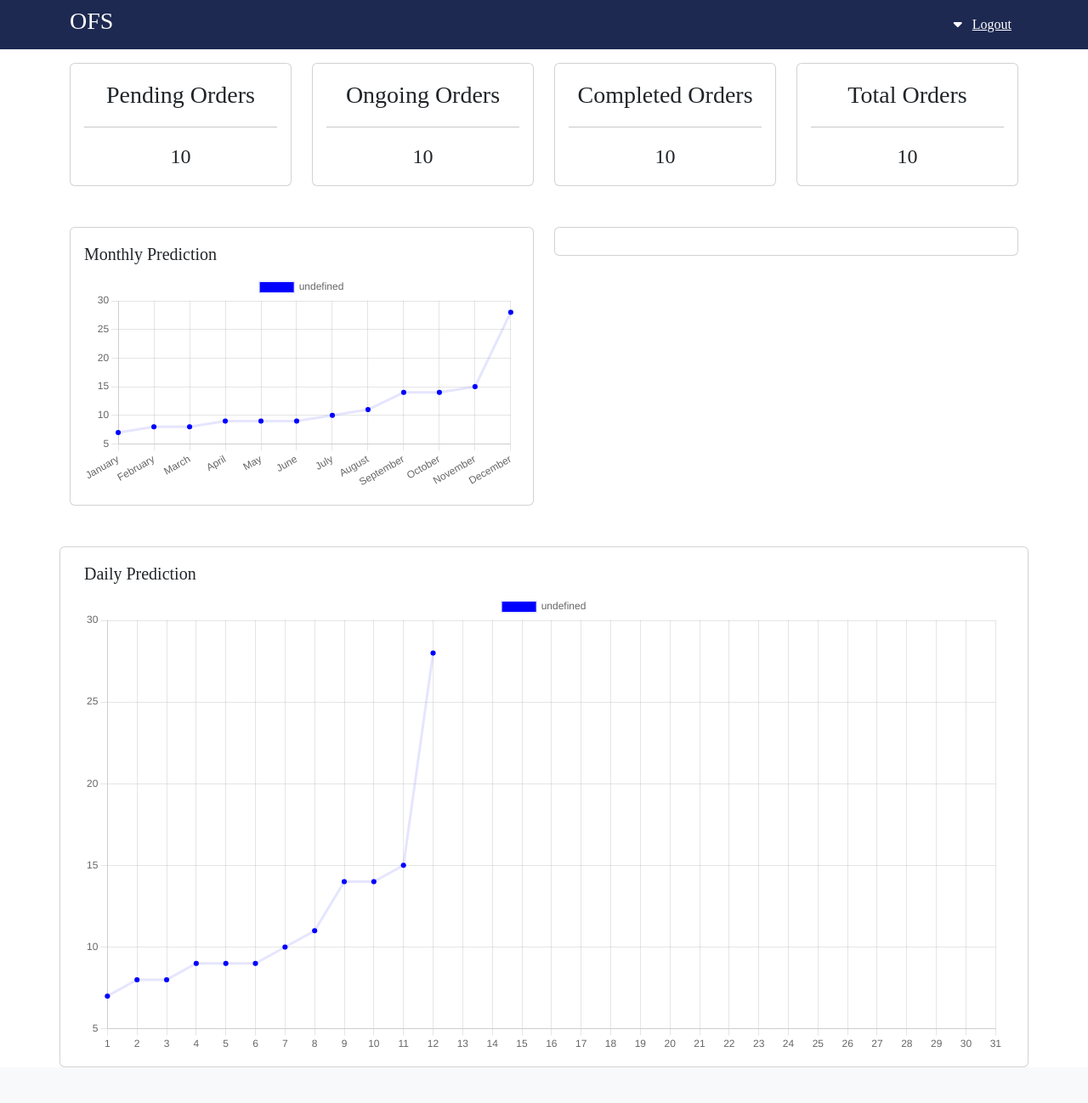
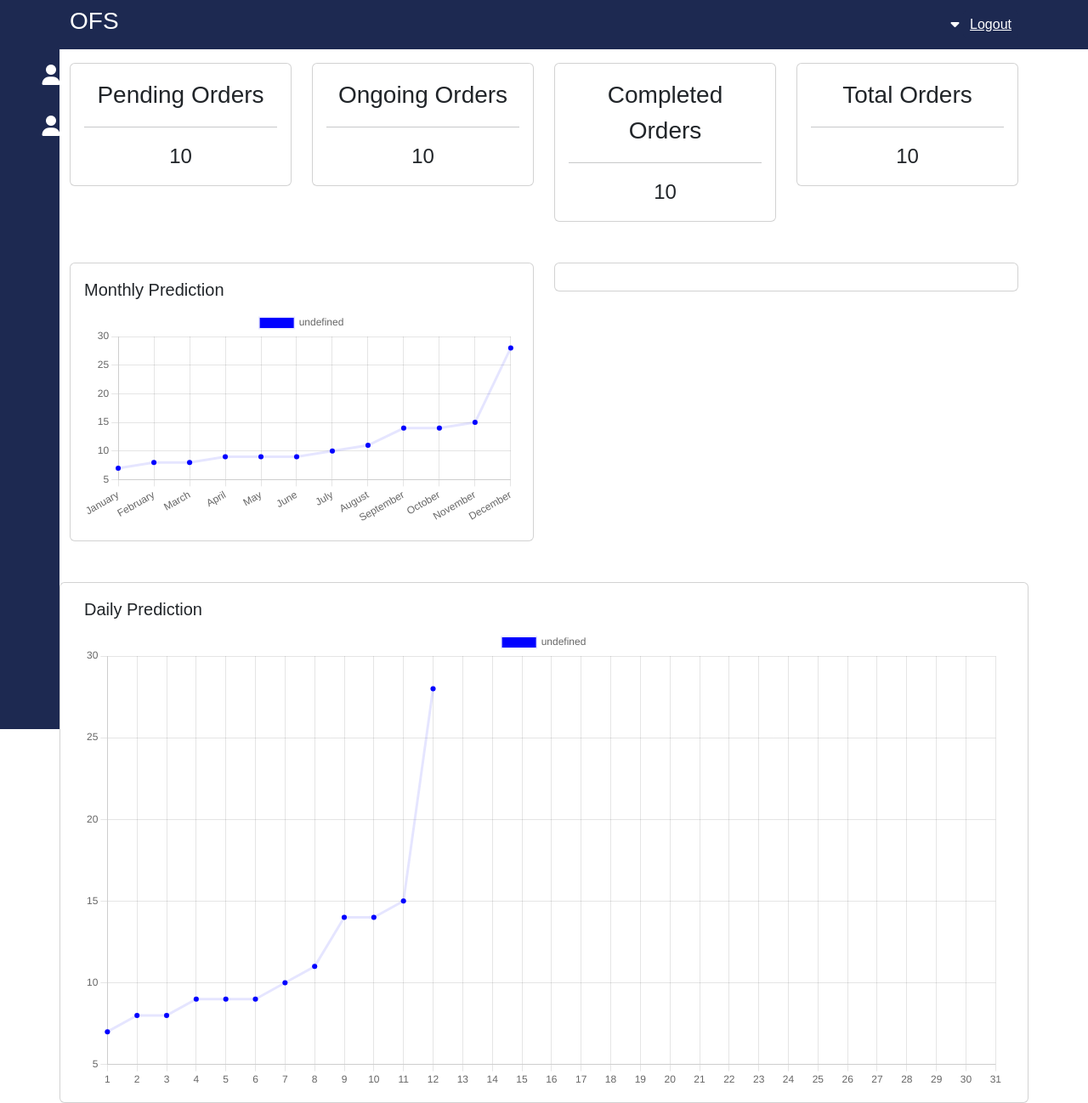
Before and after one commit to luz-zu/Order-Forecasting-System, a Django app: page /dashboard in a window 1280 px wide. Shown: the whole page at 85% size. Before the commit the page ends 1256 px from the top, so only its background shows below. Run offline with Django 4.2, Linux system fonts and the light colour scheme; parts of the project's set-up code (start-up, migrations or seed data) failed here and were passed over; some libraries are stand-ins or nearby versions.

Commit message:
Sidebar completed

```diff
--- a/app_ofs/urls.py
+++ b/app_ofs/urls.py
@@ -7,5 +7,6 @@ urlpatterns = [
     path('register/', views.register, name = 'register'),
     path('dashboard', views.user_dashboard, name = 'dashboard'),
     path('logout/', views.logout_view, name='logout'),
+    path('category' , views.category, name = 'category'),
 
 ]
--- a/app_ofs/views.py
+++ b/app_ofs/views.py
@@ -48,3 +48,7 @@ def user_dashboard(request):
 def logout_view(request):
     logout(request)
     return redirect('login')
+
+
+def category(request):
+    return render(request, 'category.html')
--- a/static/css/styles.css
+++ b/static/css/styles.css
@@ -60,3 +60,77 @@ a{
 
 
 /* sidebar */
+*{
+    margin: 0;
+    padding: 0;
+    box-sizing: border-box;
+    font-family: 'Poppins', sans-serif;
+}
+body{
+    min-height: 100vh;
+    background: #1a313a;
+}
+
+.sidebar{
+    position: absolute;
+    width: 70px;
+    height: 100vh;
+    background: #1d2951;
+    overflow: hidden;
+    transition: 0.5s;
+}
+
+.sidebar:hover{
+    width: 15rem;
+}
+
+.sidebar ul{
+    position: relative;
+    height: 100vh;
+}
+
+
+.sidebar ul li{
+    list-style: none;
+    padding: 0rem 1rem;
+}
+
+
+.sidebar ul list-style:hover{
+    background: #f3f3f3;
+
+}
+
+.sidebar ul li a{
+    position: relative;
+    display: flex;
+    white-space: nowrap;
+    text-decoration: none;
+}
+
+.sidebar ul li:hover{
+    background: #384e96;
+    border-radius: 10px;
+}
+
+.sidebar ul  li a .icon{
+    position: relative;
+    display: flex;
+    justify-content: center;
+    align-items: center;
+    min-width: 40px;
+    padding-right: 1rem;
+    height: 60px;
+    font-size: 1.5em;
+    color: #fff;
+}
+
+.sidebar ul li a .text{
+    position: relative;
+    height: 60px;
+    display: flex;
+    align-items: center;
+    font-size: 1em;
+    color: #fff;
+    text-transform: uppercase;
+}
--- a/templates/components/sidebar.html
+++ b/templates/components/sidebar.html
@@ -0,0 +1,18 @@
+<div class="sidebar">
+  <ul>
+    <li class="logo">
+      <a href="">
+        <span class="icon"><i class="fa-solid fa-user"></i></span>
+        <span class="text">Category</span>
+      </a>
+    </li>
+
+    <li>
+      <a href="">
+        <span class="icon"><i class="fa-solid fa-user"></i></span>
+        <span class="text">Products</span>
+      </a>
+    </li>
+
+  </ul>
+</div>
```
Also changed, not shown: templates/category.html (added, +25 -0 lines).
